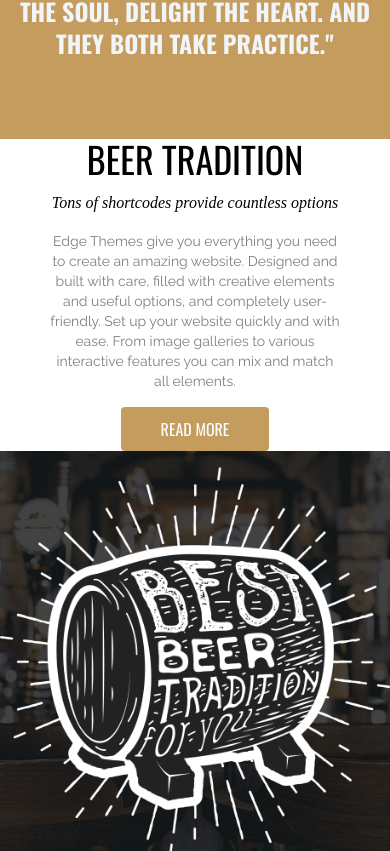
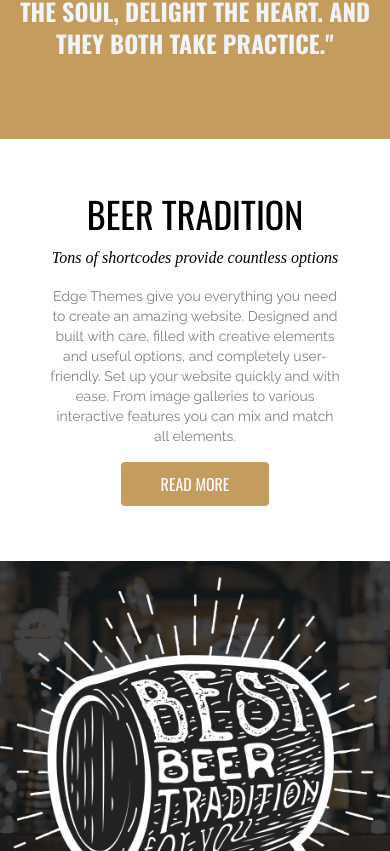
Before and after one commit to Charlydcn/beer-garden-tailwind, a React (Vite) app: page / in a window 390 px wide. Shown: the part 993-1844 px from the top of the page. Built offline with nearby package versions, Linux system fonts and the light colour scheme.

Commit message:
fixed centering vertically + min height before lg bp

```diff
--- a/src/components/articles/BigArticle.jsx
+++ b/src/components/articles/BigArticle.jsx
@@ -2,7 +2,7 @@ import PropTypes from 'prop-types';
 
 export default function BigArticle({ className = null, title, smallText, text, btn}) {
     return (
-        <article className={`flex flex-col text-center max-w-[55rem] items-center justify-center w-3/4 mx-auto leading-7 ${className}`}>
+        <article className={`flex flex-col text-center max-w-[55rem] items-center min-h-[50svh] justify-center w-3/4 mx-auto leading-7 h-full ${className} sm:aspect-square lg:min-h-0`}>
             <h2 className='text-4xl mb-2 md:text-5xl'>{title}</h2>
             <p>
                 <small className='italic times-new text-base md:text-mg'>
```
